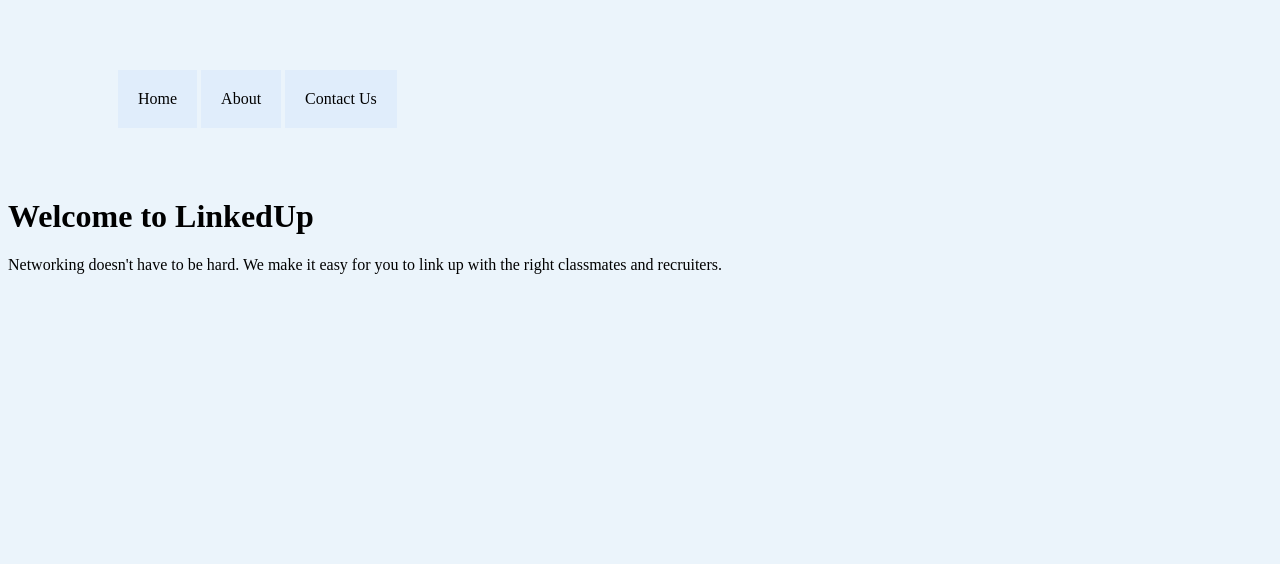
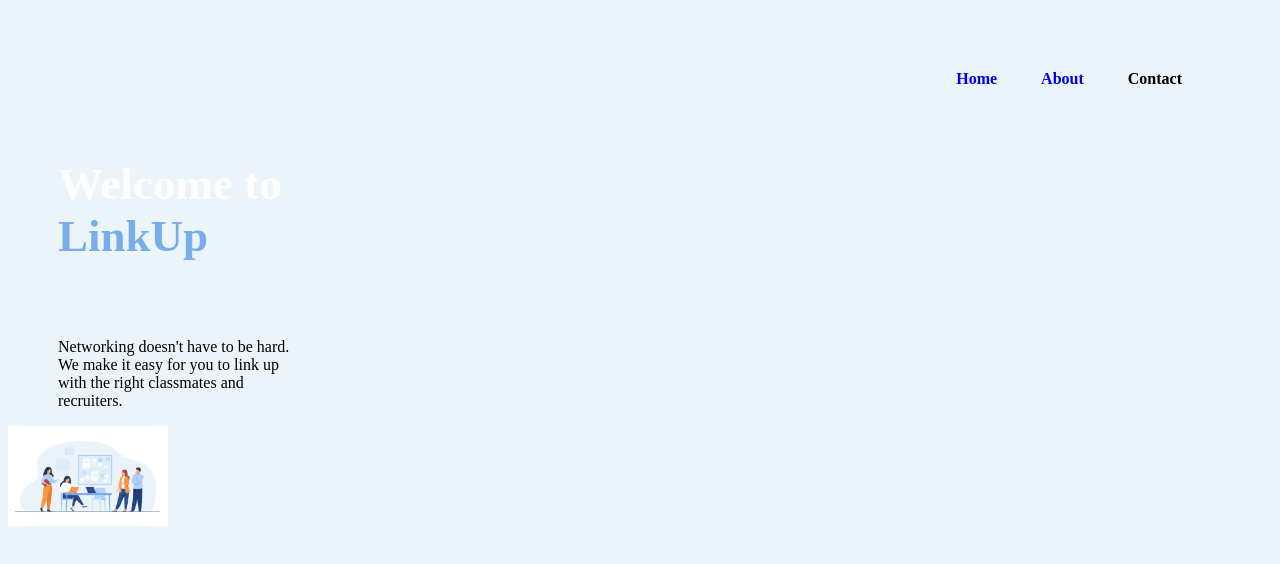
Before and after one commit to Davhho-dev/linkedup, a plain HTML site: page index.html in a window 1280 px wide. Drawn offline with Linux system fonts and the light colour scheme.

Commit message:
Add About page, update navbar,add image

```diff
--- a/index.html
+++ b/index.html
@@ -6,17 +6,15 @@
         <link rel="stylesheet" href="styles.css">
     </head>
     <body>
-       <div class="navbar">
-            <ul>
-                <li>Home</li>
-                <li>About</li>
-                <li>Contact Us</li>
-            </ul>
+        <div class="navbar">
+            <a class="home" href="index.html">Home</a>
+            <a class="about" href="about.html">About</a>
+            <a class="contact">Contact</a>
         </div>
         <div class="content">
-            <h1>Welcome to LinkedUp</h1>
+            <h1>Welcome to <span class="linkup">LinkUp</span></h1>
             <p>Networking doesn't have to be hard. We make it easy for you to link up with the right classmates and recruiters.</p>
-          <!-- <img src="./images/6308.jpg" alt="collaboration illustration"> -->
         </div>
+        <div class="image"><img src="./images/6308.jpg" alt="collaboration illustration"></div>
     </body>
 </html>
--- a/styles.css
+++ b/styles.css
@@ -2,14 +2,68 @@ body {
     background-color: #EBF4FB;
 }
 
-.navbar {
+.navbar,
+.about_navbar {
     margin: 70px;
+    text-align: right;
 }
 
+.home,
+.about,
+.contact {
+    padding: 15px;
+    margin: 5px;
+    display: inline;
+}
 
-li {
-    list-style: none;
+a:visited {
+    color: black;
+}
+
+a {
+    display: none;
+    text-decoration: none;
+    font-weight: bold;
+}
+
+/*image containter*/
+
+.image {
     display: inline-block;
-    padding: 20px;
-    background-color: #E0EDFB;
 }
+
+img {
+    height: 100px;
+    width: auto;
+}
+
+/*content container*/
+
+.content {
+    width: 250px;
+    margin-left: 50px;
+}
+
+h1,
+.linkup {
+    font-size: 45px;
+}
+
+h1 {
+    color: rgba(255, 255, 255, 0.912);
+    height: 150px;
+}
+
+.linkup {
+    color: #79ACEB;
+    display: block;
+
+}
+
+/*set margin to -3px to offset the border-bottom from pushing down on the content*/
+a:hover {
+    border-bottom: 3px solid white;
+    margin: -3px;
+}
+
+/*about.html*/
```
Also changed, not shown: about.html (added, +13 -0 lines).
